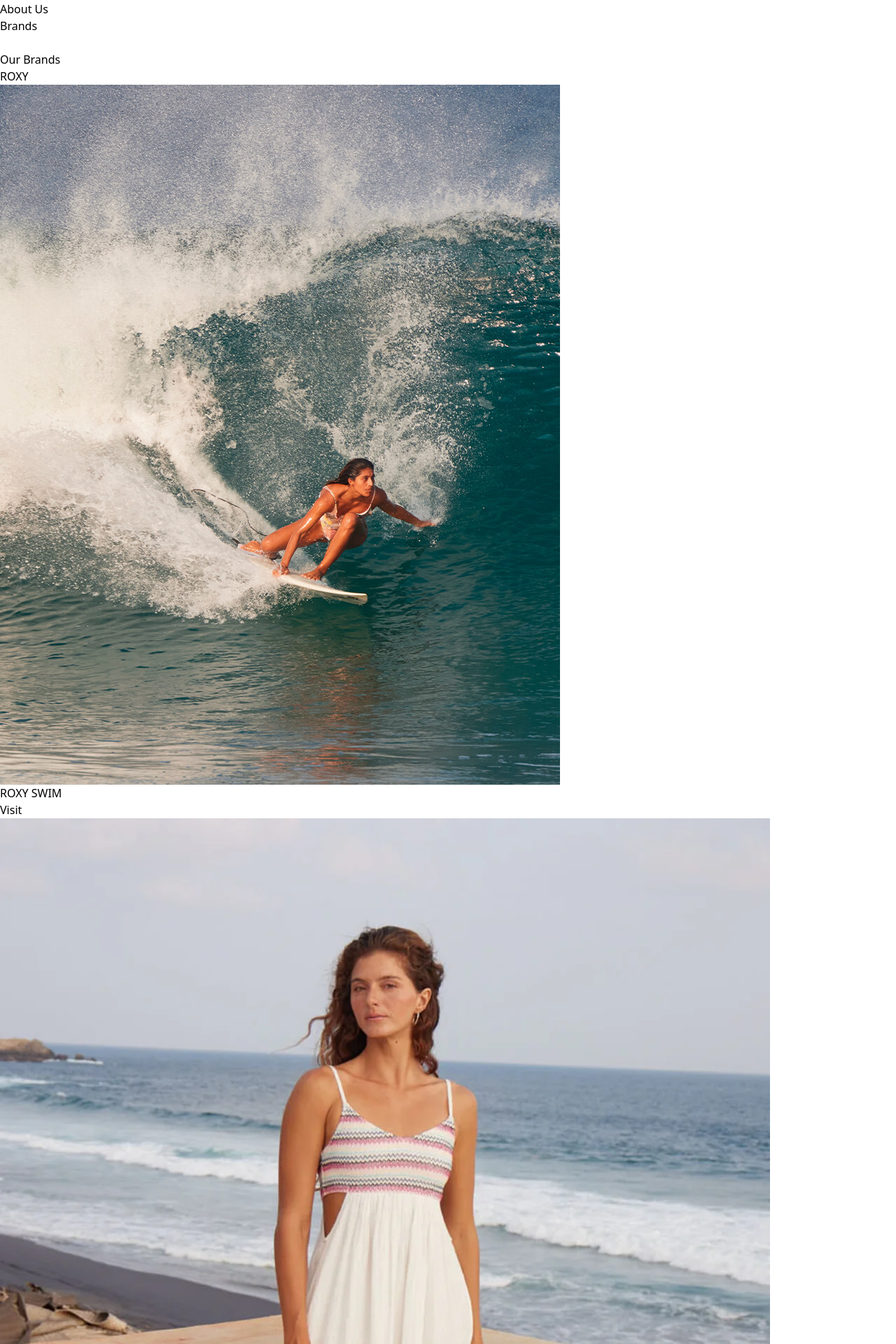
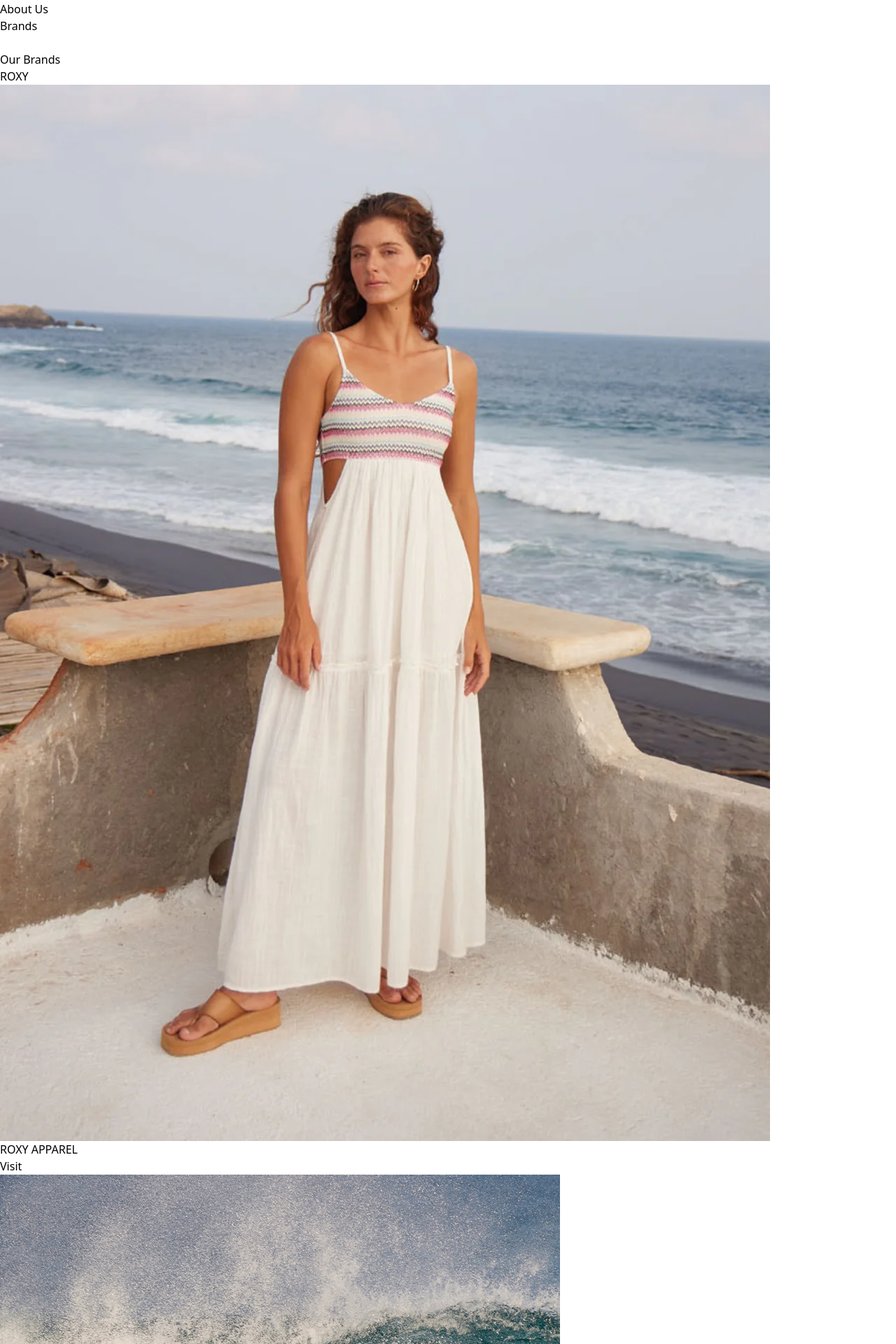
Before and after one commit to jadogg22/unitedSalesAgency, a React (Vite) app in the folder frontend/: page /brands in a window 1280 px wide. Shown: the part 400-2320 px from the top of the page at 70% size. Built offline with nearby package versions, Linux system fonts and the light colour scheme.

Commit message:
Updated with appropriate ROXY links

```diff
--- a/frontend/src/components/Brands.jsx
+++ b/frontend/src/components/Brands.jsx
@@ -1,24 +1,27 @@
 import React from 'react';
 import BrandCard from '../BrandCard';
 import ROXYDRESS from '/src/assets/ROXY_Dresses.webp';
+import ROXYSWIM from '/src/assets/roxySwim.jpeg';
+import DCSHOES from '/src/assets/DCSHOES.webp';
+import ROXYSHOES from '/src/assets/ROXYSHOES.webp';
 
 const Brands = () => {
   const brandsData = [
     {
       title: 'ROXY',
       subBrands: [
-        { imageUrl: '/src/assets/roxySwim.jpeg', title: 'ROXY SWIM', linkUrl: 'https://subbrand1-1.com' },
-        { imageUrl: ROXYDRESS, title: 'ROXY SWIM', linkUrl: 'https://subbrand1-1.com' },
-        { imageUrl: '/src/assets/roxySwim.jpeg', title: 'ROXY SWIM', linkUrl: 'https://subbrand1-1.com' },
-        { imageUrl: '/src/assets/roxySwim.jpeg', title: 'ROXY SWIM', linkUrl: 'https://subbrand1-1.com' },
+        { imageUrl: ROXYDRESS, title: 'ROXY APPAREL', linkUrl: 'https://brandworksgroup.elasticsuite.com/#explore,catalogList' },
+        { imageUrl: ROXYSWIM, title: 'ROXY SWIM', linkUrl: 'https://tlg.elasticsuite.com/#explore' },
+        { imageUrl: ROXYSHOES, title: 'ROXY FOOTWEAR', linkUrl: 'https://tlg.elasticsuite.com/#explore' },
+        { imageUrl: ROXYDRESS, title: 'ROXY APPAREL', linkUrl: 'https://brandworksgroup.elasticsuite.com/#explore,catalogList' },
       ],
     },
     {
       title: 'DC SHOES',
       subBrands: [
-        { imageUrl: '/src/assets/DCSHOES.webp', title: 'DC SHOES', linkUrl: 'https://subbrand2-1.com' },
-        { imageUrl: '/src/assets/DCSHOES.webp', title: 'DC SHOES', linkUrl: 'https://subbrand2-1.com' },
-        { imageUrl: '/src/assets/DCSHOES.webp', title: 'DC SHOES', linkUrl: 'https://subbrand2-1.com' },
+        { imageUrl: DCSHOES, title: 'DC SHOES', linkUrl: 'dcshoes.com' },
+        { imageUrl: DCSHOES, title: 'DC SHOES', linkUrl: 'dcshoes.com' },
+        { imageUrl: DCSHOES, title: 'DC SHOES', linkUrl: 'dcshoes.com' },
       ],
     },
     {
--- a/frontend/src/components/Home.jsx
+++ b/frontend/src/components/Home.jsx
@@ -41,18 +41,18 @@ const Home = () => {
 
           <BrandCard
             imageUrl={roxyDress}
-            title="ROXY Dresses"
-            linkUrl="#" />
+            title="ROXY APPAREL"
+            linkUrl="https://brandworksgroup.elasticsuite.com/#explore,catalogList" />
 
             <BrandCard
             imageUrl={roxySwim}
             title="ROXY SWIM"
-            linkUrl="#" />
+            linkUrl="https://tlg.elasticsuite.com/#explore" />
 
             <BrandCard
             imageUrl={roxyShoes}
-            title="ROXY SHOES"
-            linkUrl="#" />
+            title="ROXY FOOTWEAR"
+            linkUrl="https://tlg.elasticsuite.com/#explore" />
 
             <BrandCard
             imageUrl={dcShoes}
```
